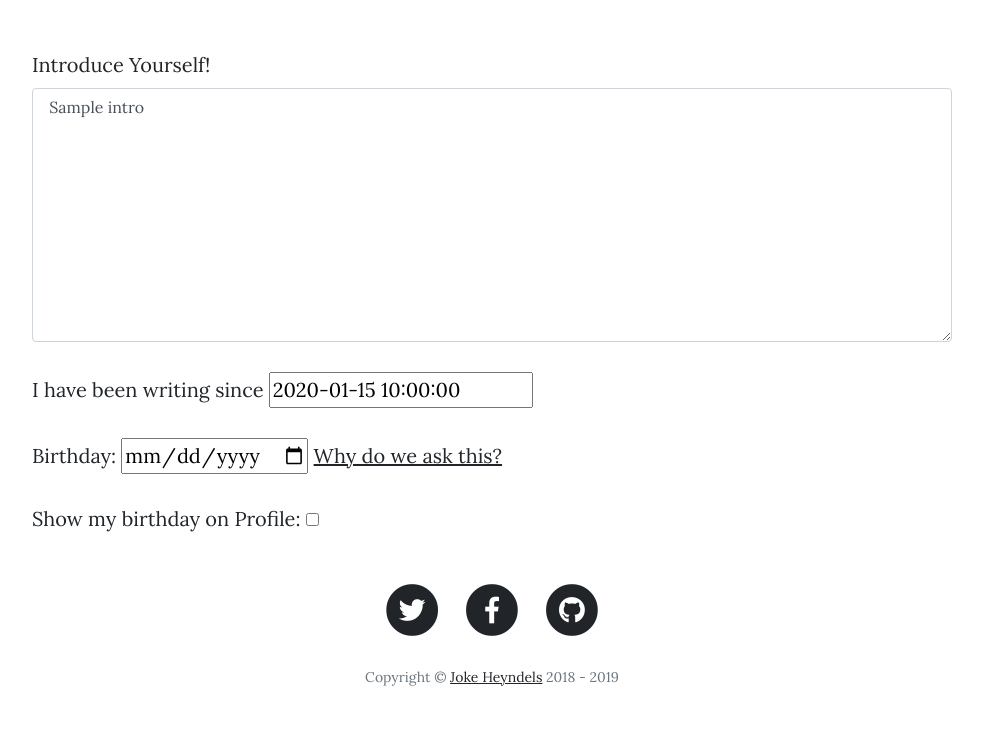
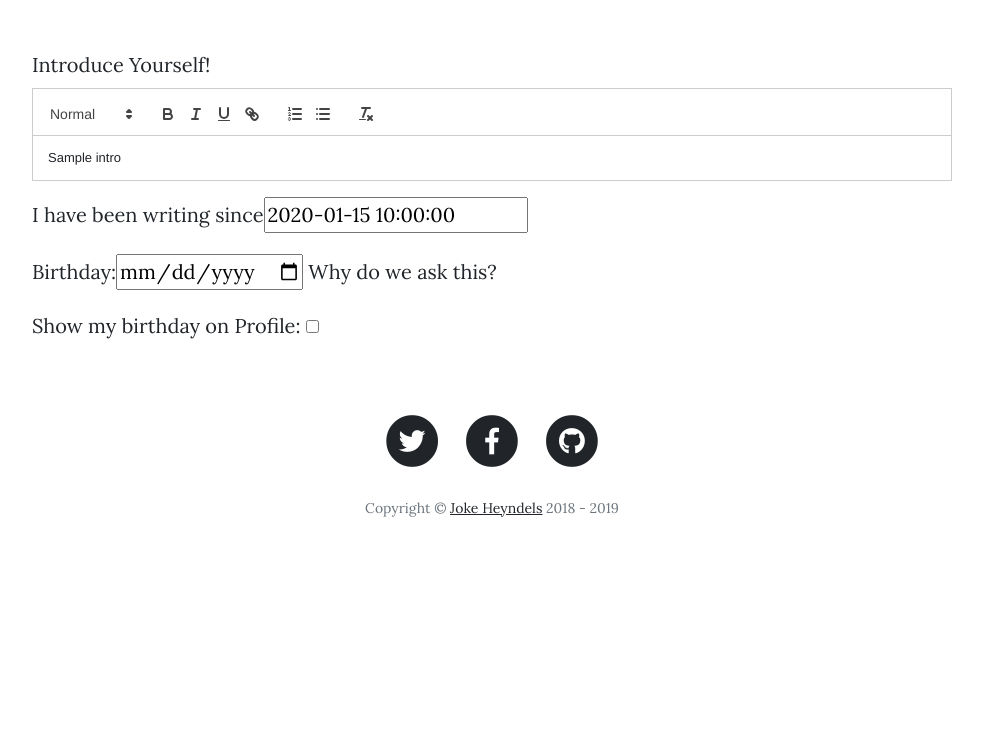
Before and after one commit to Wings30306/the-writers-club, a Flask app: a page that uses templates/base.html in a window 1280 px wide. Shown: the part 400-1153 px from the top of the page, without its empty margins (148-1131 px from the left). After the commit the page ends 917 px from the top, so only its background shows below. Run offline with Flask 2, Linux system fonts and the light colour scheme; the visitor is signed in with stand-in values (Sample User, id 1); a database or web service that is not in the repository returns one stand-in record (values such as "Sample title"); some libraries are stand-ins or nearby versions.

Commit message:
changed textarea to Quill editor in editprofile template

```diff
--- a/templates/base.html
+++ b/templates/base.html
@@ -29,7 +29,7 @@
     <link href="https://fonts.googleapis.com/css?family=Lora:400,400i,700,700i%7COpen+Sans:300,300i,400,400i,600,600i,700,700i,800,800i" rel="stylesheet">
 
     <!-- CSS for Quill WYSIWYG editor-->
-    <link href="//cdn.quilljs.com/1.3.6/quill.snow.css" rel="stylesheet">
+    <link href="https://cdn.quilljs.com/1.3.6/quill.snow.css" rel="stylesheet">
 
     <!-- Custom styles for this template -->
     <link
@@ -195,8 +195,11 @@
     <script src="https://cdnjs.cloudflare.com/ajax/libs/popper.js/1.14.7/umd/popper.min.js"></script>
     <script src="https://cdnjs.cloudflare.com/ajax/libs/twitter-bootstrap/4.2.1/js/bootstrap.min.js"></script>
     <!-- JS for Quill WYSIWYG editor-->
-    <script src="//cdn.quilljs.com/1.3.6/quill.min.js"></script>
+    <script src="https://cdn.quilljs.com/1.3.6/quill.min.js"></script>
     <!-- Custom scripts for this template -->
     <script src="{{ url_for('static', filename='js/clean-blog.min.js') }}"></script>
+    <script>let quill = new Quill('#editor', {
+  theme: 'snow'
+});</script>
   </body>
 </html>
--- a/templates/editprofile.html
+++ b/templates/editprofile.html
@@ -4,13 +4,21 @@
 {% block content %}
 {% for this_user in profile %}
 <div class="form-group">
-<label for="intro">Introduce Yourself!</label>
-<textarea type="text" id="intro" class="form-control" rows=10> {{this_user.intro}}</textarea>
+  <label for="intro">Introduce Yourself!</label>
+  <div id="editor"><p>{{this_user.intro|replace("\n", "<br>"|safe)}}</p></div>
+  <input id="hidden-input" name="editor" type="hidden">
 </div>
-
-<p>I have been writing since <input type="year" name="date_started_writing" id="date_started_writing" value="{{ this_user.date_started_writing }}"></p>
-<p>Birthday: <input type="date" name="birthday" id="birthday" value="{{this_user.birthday}}"> <span class="why"><a href="">Why do we ask this?</a></span></p>
-Show my birthday on Profile: <input type="checkbox" name="show_birthday" id="show_birthday" {% if this_user.show_birthday == true %}checked=checked{% endif %}>
+<div class="form-group">
+  <label for="date">I have been writing since </label><input type="year" name="date_started_writing" id="date_started_writing" value="{{ this_user.date_started_writing }}"></label>
+</div>
+<div class="form-group">
+  <label for="birthday">Birthday: </label><input type="date" name="birthday" id="birthday" value="{{this_user.birthday}}">
+  <span class="why"><a href="">Why do we ask this?</a></span>
+</div>
+<div class="form-group">
+  <label for="show_birthday">Show my birthday on Profile: </label>
+  <input type="checkbox" name="show_birthday" id="show_birthday" {% if this_user.show_birthday == true %} checked=checked {% endif %}>
+</div>
 
 {% endfor %}
 {% endblock %}
```
Also changed, not shown: static/js/myscript.js (added, +23 -0 lines).
